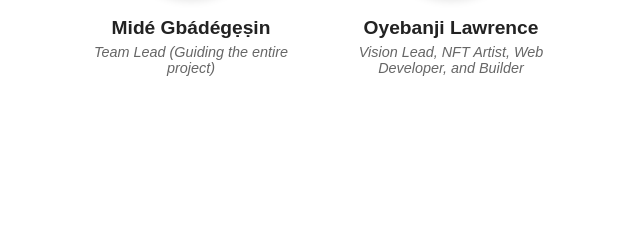
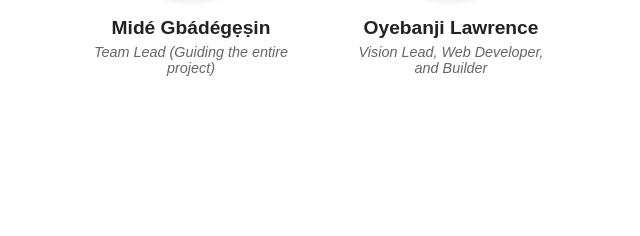
Before and after one commit to CANABEINGS/Team, a plain HTML site: page index.html in a window 1280 px wide. Shown: the part 443-679 px from the top of the page, 319-959 px from the left. Drawn offline with Linux system fonts and the light colour scheme.

Commit message:
Update index.html

```diff
--- a/index.html
+++ b/index.html
@@ -30,7 +30,7 @@
                     <!-- Image will be loaded via JS -->
                 </div>
                 <div class="member-name">Oyebanji Lawrence</div>
-                <div class="member-role">Vision Lead, NFT Artist, Web Developer, and Builder</div>
+                <div class="member-role">Vision Lead, Web Developer, and Builder</div>
             </div>
 
             <!-- Bottom Center Team Member -->
```
